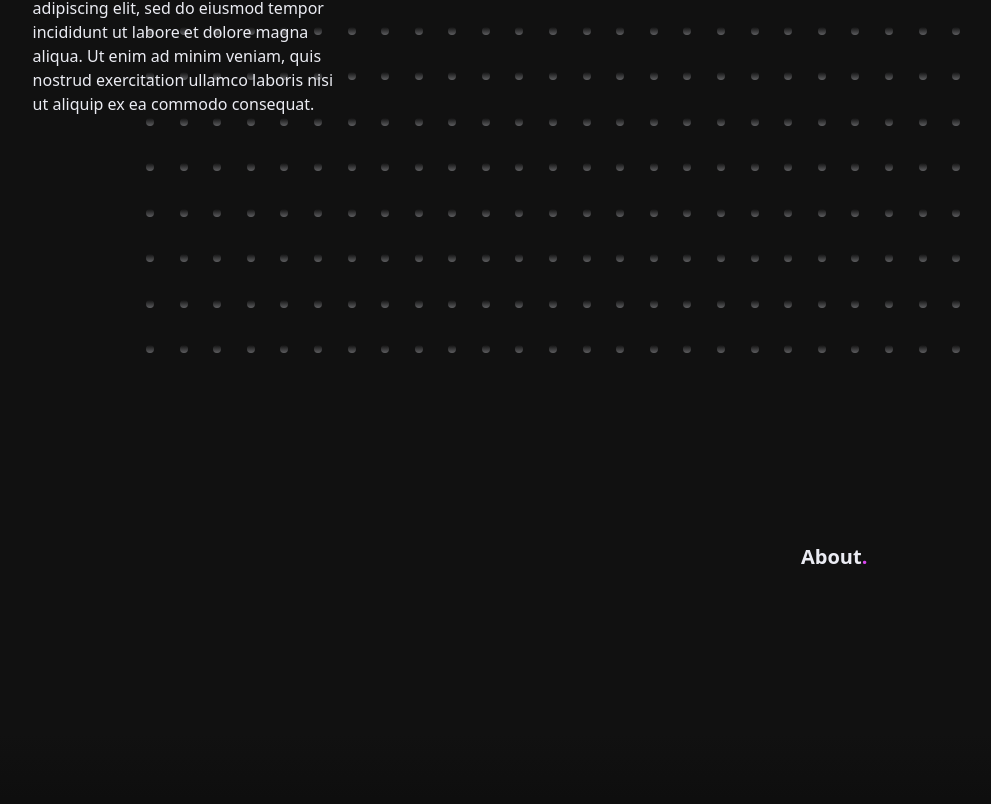
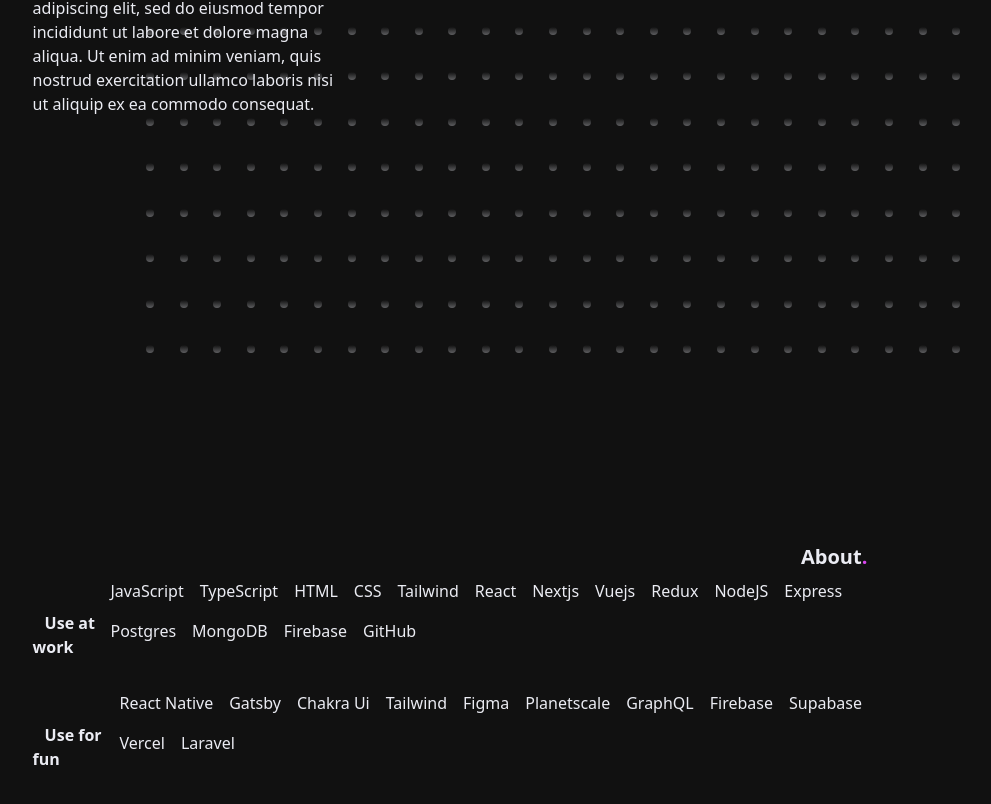
Before and after one commit to chrislanejones/framer-motion-event-page, a Next.js app: page / in a window 1280 px wide. Shown: the part 646-1450 px from the top of the page, without its empty margins (216-1207 px from the left). Built offline with nearby package versions, Linux system fonts and the light colour scheme.

Commit message:
Updated Stats and About

```diff
--- a/components/about/About.tsx
+++ b/components/about/About.tsx
@@ -1,9 +1,11 @@
 import { SectionHeader } from "../utils/SectionHeader";
+import { Stats } from "./Stats";
 
 export const About = () => {
   return (
     <section id="about" className="section-wrapper">
       <SectionHeader title="About" dir="l" />
+      <Stats />
     </section>
   );
 };
--- a/components/about/Stats.tsx
+++ b/components/about/Stats.tsx
@@ -6,10 +6,9 @@ export const Stats = () => {
       <Reveal>
         <div className="flex items-center">
           <h4>
-            <AiFillCode size="2.4rem" color="var(--brand)" />
-            <span>Use at work</span>
+            <span className="text-md font-bold relative ml-3">Use at work</span>
           </h4>
-          <div className="text-xl font-bold relative ml-2">
+          <div className="flex flex-wrap gap-4 mb-12">
             <span className="chip">JavaScript</span>
             <span className="chip">TypeScript</span>
             <span className="chip">HTML</span>
@@ -31,10 +30,9 @@ export const Stats = () => {
       <Reveal>
         <div className="flex items-center">
           <h4>
-            <AiFillSmile size="2.4rem" color="var(--brand)" />
-            <span>Use for fun</span>
+            <span className="text-md font-bold relative ml-3">Use for fun</span>
           </h4>
-          <div className="text-xl font-bold relative ml-2">
+          <div className="flex flex-wrap gap-4 mb-12">
             <span className="chip">React Native</span>
             <span className="chip">Gatsby</span>
             <span className="chip">Chakra Ui</span>
```
